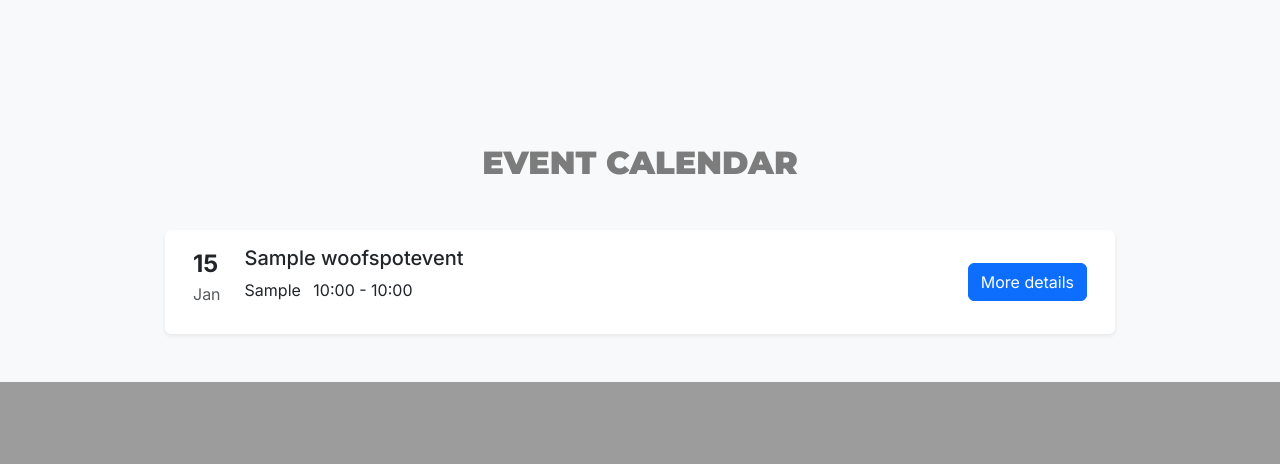
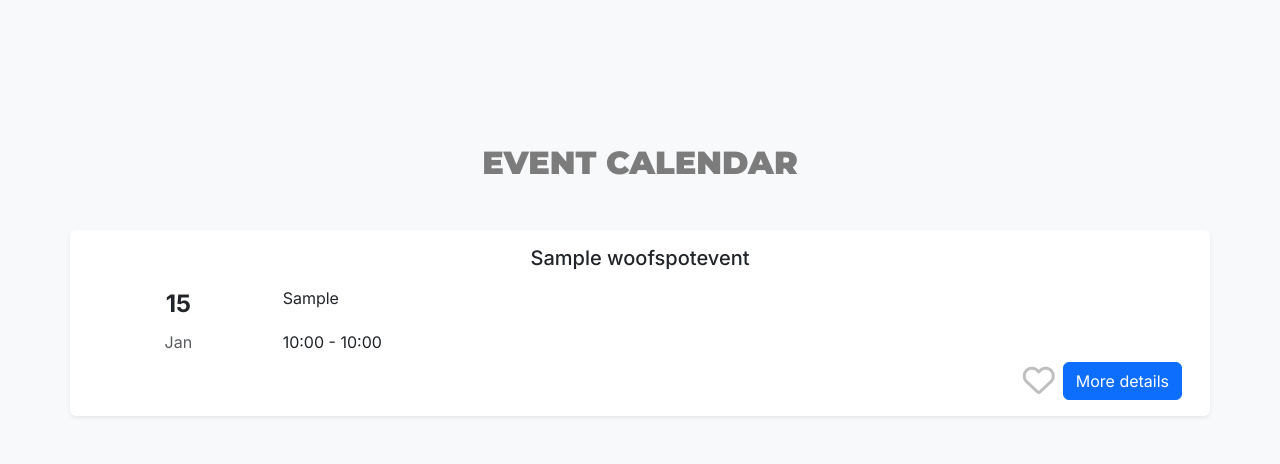
Before and after one commit to tayapro/woofspot, a Django app: page / in a window 1280 px wide. Shown: the part 800-1264 px from the top of the page. Before the commit the page ends 1182 px from the top, so only its background shows below. Run offline with Django 5.2, Linux system fonts and the light colour scheme; tables that the repository leaves empty hold one stand-in row (values such as "Sample post"); some libraries are stand-ins or nearby versions.

Commit message:
refactor(UI): Change event structure to grid

```diff
--- a/event_app/templates/event_app/index.html
+++ b/event_app/templates/event_app/index.html
@@ -6,32 +6,55 @@
     <h2 class="bold-header-font text-black text-opacity-50">EVENT CALENDAR</h2>
 </div>
 
+<!-- <div class="container mb-4">
+    <div class="row">
+        <div class="col-8">
+            <div class="row">
+                <div class="col-2">13</div>
+                <div class="col-6">EVENT TITILE</div>
+            </div>
+            <div class="row">
+                <div class="col-2">DEC</div>
+                <div class="col-4">Location</div>
+                <div class="col-2">time</div>
+            </div>
+        </div>
+        <div class="col-4 d-flex justify-content-center align-items-center">Mode details & like</div>
+    </div>
+</div> -->
+
 <section class="event-list">
     <div class="row justify-content-center">
-        <div class="col-12 col-lg-10">
+        {% for event in events %}
+        <div class="row shadow-sm p-3 mb-5 bg-white rounded row-gap-2">
+            <div class="col-12 order-1 text-center">
+                <h5>{{ event.title }}</h5>
+            </div>
 
-            {% for event in events %}
-            <div class="row shadow-sm p-3 mb-5 bg-white rounded">
-                <div class="col-md-auto">
-                    <div class="d-flex flex-column">
+            <div class="col-2 order-2 text-center">
                 <strong class="fs-4">{{ event.event_date|date:"d" }}</strong>
+            </div>
+            <div class="col-10 order-2">{{ event.location }}</div>
+
+            <div class="col-2 order-3 text-center">
                 <span class="text-muted">{{ event.event_date|date:"M" }}</span>
             </div>
-                </div>
-                <div class="col">
-                    <h5>{{ event.title }}</h5>
-                    <p>{{ event.location }}
-                        <span class="ms-2">
+            <div class="col-10 order-3">
+                <span>
                     {{ event.event_start_time|time:"H:i" }} - {{ event.event_end_time|time:"H:i" }}
                 </span>
-                    </p>
             </div>
-                <div class="col-md-auto d-flex align-items-center">
-                    <a href="{% url 'event_detail' event.slug %}" class="btn btn-primary">More details</a>
+
+            <div class="col-12 order-4 d-flex justify-content-end align-items-center gap-2">
+                <div>
+                    <i class="fa-regular fa-heart fa-2x text-black text-opacity-25"></i>
+                </div>
+                <div>
+                    <a href=" {% url 'event_detail' event.slug %}" class="btn btn-primary">More details</a>
+                </div>
             </div>
         </div>
         {% endfor %}
-
     </div>
     </div>
 </section>
```
Lines whose indentation alone changed are shown as unchanged.
